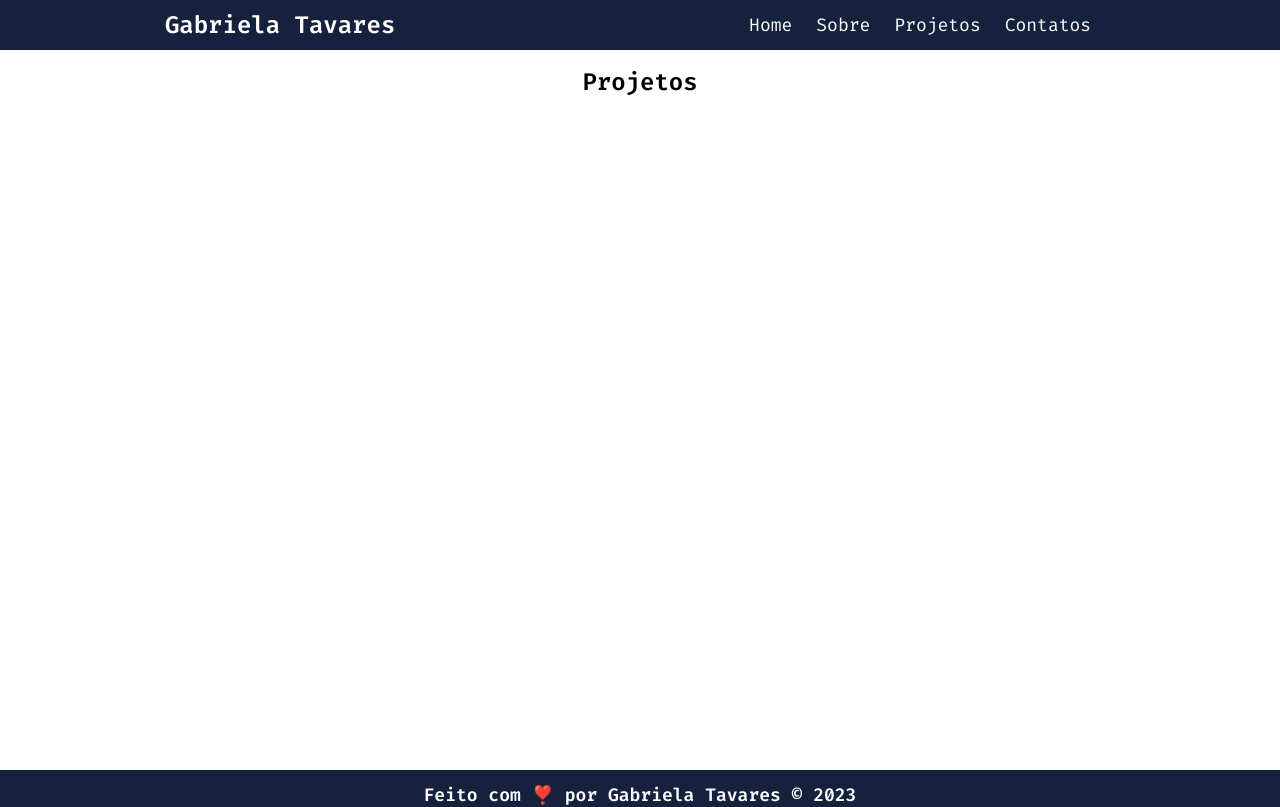
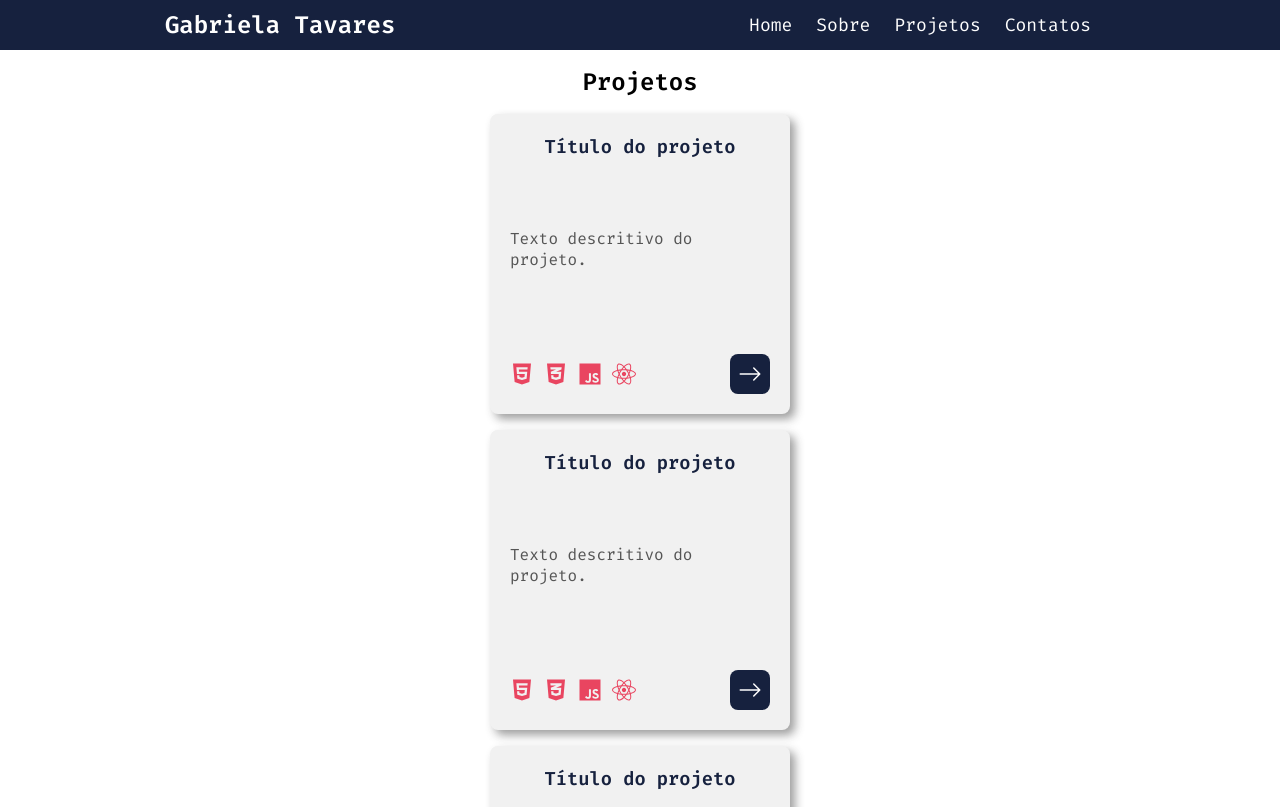
Before and after one commit to GabrielaOliTavares/Portfolio-react, a React (Vite) app in the folder portfolio/: page /projetos in a window 1280 px wide. Shown: the top 807 px of the page. Built offline with nearby package versions, Linux system fonts and the light colour scheme.

Commit message:
$ git commit

```diff
--- /dev/null
+++ b/portfolio/src/components/Card/Card.module.css
@@ -0,0 +1,55 @@
+
+.card {
+    width: 300px;
+    height: 300px;
+    background-color: var(--soft-white);
+    color: var(--gray);
+    border-radius: 8px;
+    box-shadow: 5px 5px 10px #22222270;
+    padding: 20px;
+    display: flex;
+    flex-direction: column;
+    align-items: center;
+    justify-content: space-between;
+}
+
+.card h3 {
+    color: var(--primary);
+}
+
+.card p {
+    color: #555;
+}
+
+.card_footer {
+    width: 100%;
+    display: flex;
+    align-items: center;
+    justify-content: space-between;
+}
+
+.card_icones {
+    display: flex;
+    gap: 10px;
+    color: var(--red);
+    font-size: 1.5rem;
+}
+
+.botao {
+    width: 40px;
+    height: 40px;
+    border: 0;
+    border-radius: 8px;
+    background-color: var(--primary);
+    color: var(--white);
+    font-size: 1.5rem;
+    display: flex;
+    align-items: center;
+    justify-content: center;
+    cursor: pointer;
+}
+
+.botao:hover {
+    background-color: var(--red);
+    transition: all .5s;
+}
--- /dev/null
+++ b/portfolio/src/components/Card/index.jsx
@@ -0,0 +1,26 @@
+
+import styles from './Card.module.css'
+import { FaHtml5, FaCss3Alt, FaJs, FaReact } from 'react-icons/fa'
+import { BsArrowRight } from 'react-icons/bs'
+
+function Card() {
+    return (
+        <section className={styles.card}>
+            <h3>Título do projeto</h3>
+            <p>Texto descritivo do projeto.</p>
+            <div className={styles.card_footer}>
+                <div className={styles.card_icones}>
+                    <FaHtml5 />
+                    <FaCss3Alt />
+                    <FaJs />
+                    <FaReact />
+                </div>
+                <button className={styles.botao}>
+                    <BsArrowRight />
+                </button>
+            </div>
+        </section>
+    )
+}
+
+export default Card
--- a/portfolio/src/pages/Contatos/index.jsx
+++ b/portfolio/src/pages/Contatos/index.jsx
@@ -2,6 +2,7 @@ import Header from '../../components/Header'
 import Footer from '../../components/Footer'
 import Container from '../../components/Container'
 import styles from './Contatos.module.css'
+import { IconName } from "react-icons/ai";
 import { BsGithub, BsInstagram, BsLinkedin, BsYoutube } from 'react-icons/bs'
 import { GoMail } from 'react-icons/go'
 
--- /dev/null
+++ b/portfolio/src/pages/PageBase/index.jsx
@@ -0,0 +1,19 @@
+
+import Header from 'components/Header'
+import Footer from 'components/Footer'
+import Container from 'components/Container'
+import { Outlet } from 'react-router-dom'
+
+function PageBase() {
+    return (
+        <main>
+            <Header />
+            <Container>
+                <Outlet />
+            </Container>
+            <Footer />
+        </main>
+    )
+}
+
+export default PageBase
--- a/portfolio/src/pages/Projetos/index.jsx
+++ b/portfolio/src/pages/Projetos/index.jsx
@@ -1,15 +1,14 @@
-import Header from '../../components/Header'
-import Footer from '../../components/Footer'
-import Container from '../../components/Container'
+
+
+import Card from '../../components/Card'
 
 function Projetos() {
     return (
         <>
-            <Header />
-            <Container>
-                <h2>Projetos</h2>
-            </Container>
-            <Footer />
+            <h2>Projetos</h2>
+            <Card />
+            <Card />
+            <Card />
         </>
     )
 }
--- a/portfolio/src/pages/Sobre/Sobre.module.css
+++ b/portfolio/src/pages/Sobre/Sobre.module.css
@@ -0,0 +1,49 @@
+
+.sobre {
+    width: 100%;
+    min-height: 85vh;
+    display: flex;
+    flex-direction: column;
+    align-items: center;
+    justify-content: center;
+}
+
+.bio {
+    display: flex;
+    align-items: center;
+    gap: 3rem;
+    margin-bottom: 1.5rem;
+}
+
+.bio span {
+    color: var(--red);
+    font-weight: bold;
+}
+
+.bio strong {
+    color: var(--secondary);
+    font-weight: bold;
+}
+
+.textos h2, p {
+    margin-bottom: 1rem;
+}
+
+.techs {
+    width: 50%;
+    display: flex;
+    flex-direction: column;
+    align-items: center;
+    gap: 1rem;
+}
+
+.icones {
+    width: 100%;
+    display: flex;
+    align-items: center;
+    justify-content: space-around;
+}
+
+.icones img {
+    height: 50px;
+}
--- a/portfolio/src/pages/Sobre/index.jsx
+++ b/portfolio/src/pages/Sobre/index.jsx
@@ -1,18 +1,47 @@
-import Header from '../../components/Header'
-import Footer from '../../components/Footer'
-import Container from '../../components/Container'
-import { IconName } from "react-icons/ai";
 
+
+import styles from './Sobre.module.css'
+import avatar from './images/avatar.png'
+import html from './images/icon-html.svg'
+import css from './images/icon-css.svg'
+import js from './images/icon-js.svg'
+import react from './images/icon-react.svg'
+import node from './images/icon-node.svg'
+import sql from './images/icon-sql.svg'
 
 function Sobre() {
     return (
-        <>
-            <Header />
-            <Container>
-                <h2>Sobre</h2>
-            </Container>
-            <Footer />
-        </>
+        <section className={styles.sobre}>
+
+            <div className={styles.bio}>
+                <img src={avatar} alt="Avatar" className={styles.avatar} />
+                <div className={styles.textos}>
+                    <h2>Sobre</h2>
+
+                    <p>Sou <span>Sandra Alves</span> <br />
+                    <strong>Dev e Professora</strong> </p>
+
+                    <p>Trabalho com desenvolvimento Web desde 2010.</p>
+
+                    <p>Sou apaixonada por transformar ideias em realidade digital.</p>
+
+                    <p>Fico muito orgulhosa em testemunhar a evolução pessoal e profissional de cada aluno</p>
+                </div>
+            </div>
+
+            <div className={styles.techs}>
+                <h3>Techs</h3>
+                <div className={styles.icones}>
+                    <img src={html} alt="Ícone do html" />
+                    <img src={css} alt="Ícone do css" />
+                    <img src={js} alt="Ícone do js" />
+                    <img src={react} alt="Ícone do react" />
+                    <img src={node} alt="Ícone do node" />
+                    <img src={sql} alt="Ícone do sql" />
+                </div>
+            </div>
+
+        </section>
     )
 }
 
--- a/portfolio/src/routes.jsx
+++ b/portfolio/src/routes.jsx
@@ -1,22 +1,23 @@
-import { BrowserRouter, Routes, Route } from 'react-router-dom'
+import { BrowserRouter, Route, Routes } from 'react-router-dom'
 import Home from './pages/Home'
+import Sobre from './pages/Sobre'
 import Projetos from './pages/Projetos'
-import Sobre from './pages/Sobre'
 import Contatos from './pages/Contatos'
 import Page404 from './pages/Page404'
+import PageBase from './pages/PageBase'
 
 function AppRoutes() {
     return (
         <BrowserRouter>
             <Routes>
-
-    <Route path="/" element={ <Home /> }></Route>
+                <Route path='/' element={ <PageBase /> }>
+                    <Route index element={ <Home /> }></Route>
                     <Route path="/sobre" element={ <Sobre /> }></Route>
                     <Route path="/projetos" element={ <Projetos /> }></Route>
                     <Route path="/contatos" element={ <Contatos /> }></Route>
                     <Route path="*" element={ <Page404 /> }></Route>
+                </Route>
             </Routes>
-
         </BrowserRouter>
     )
 }
```
Lines whose indentation alone changed are shown as unchanged.
